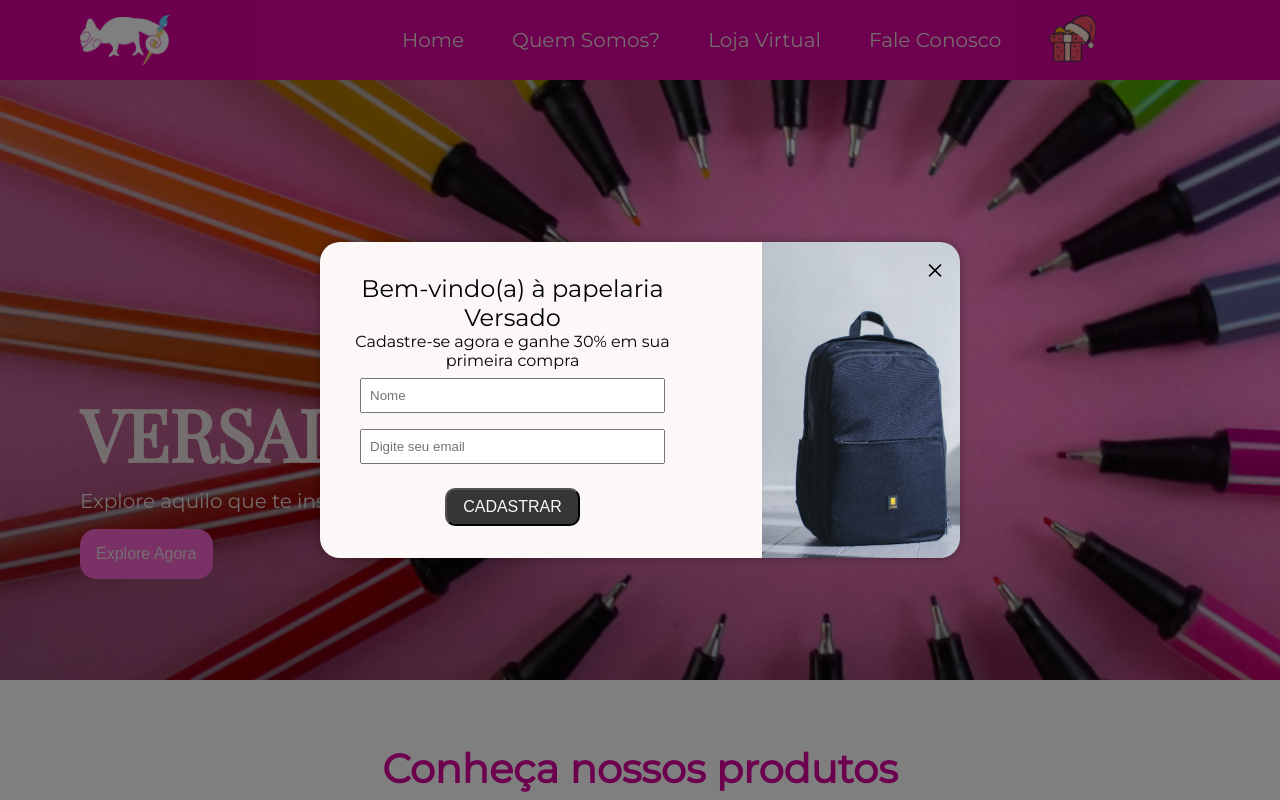
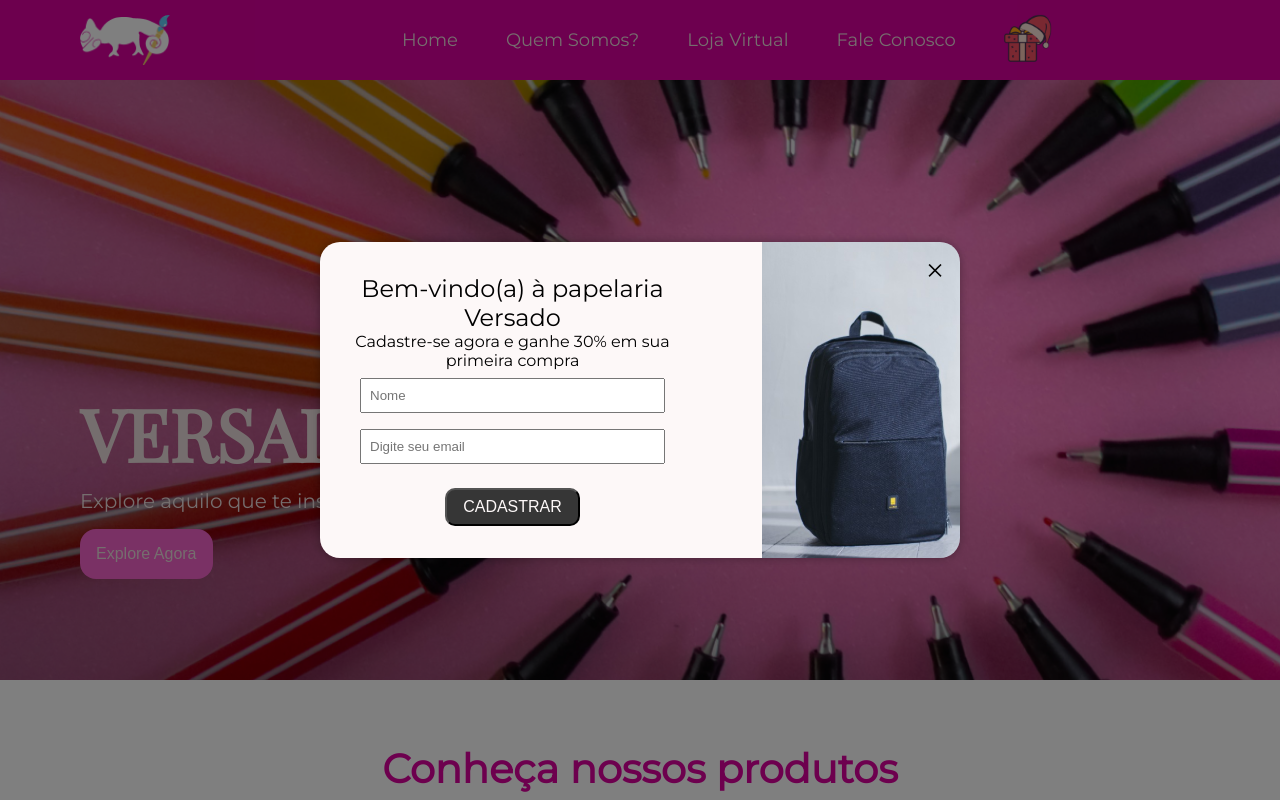
Before and after one commit to fertakaki/versado-site, a plain HTML site: page index.html in a window 1280 px wide. Shown: the top 800 px of the page. Drawn offline with nearby package versions, Linux system fonts and the light colour scheme; a script that the page names is missing.

Commit message:
Update style.css

```diff
--- a/style.css
+++ b/style.css
@@ -11,7 +11,7 @@
     align-items: center;
     padding: 24px 80px;
     gap: 20%;
-    font-family: 'Montserrat';font-size: 18px;
+    font-family: 'Montserrat';font-size: 16px;
 }
 
 header {
@@ -33,7 +33,7 @@ header {
 }
 li{
     text-align: center;
-    font-family: 'Montserrat';font-size: 20px;
+    font-family: 'Montserrat';font-size: 18px;
 }
 .home{
     text-decoration: none;
```
